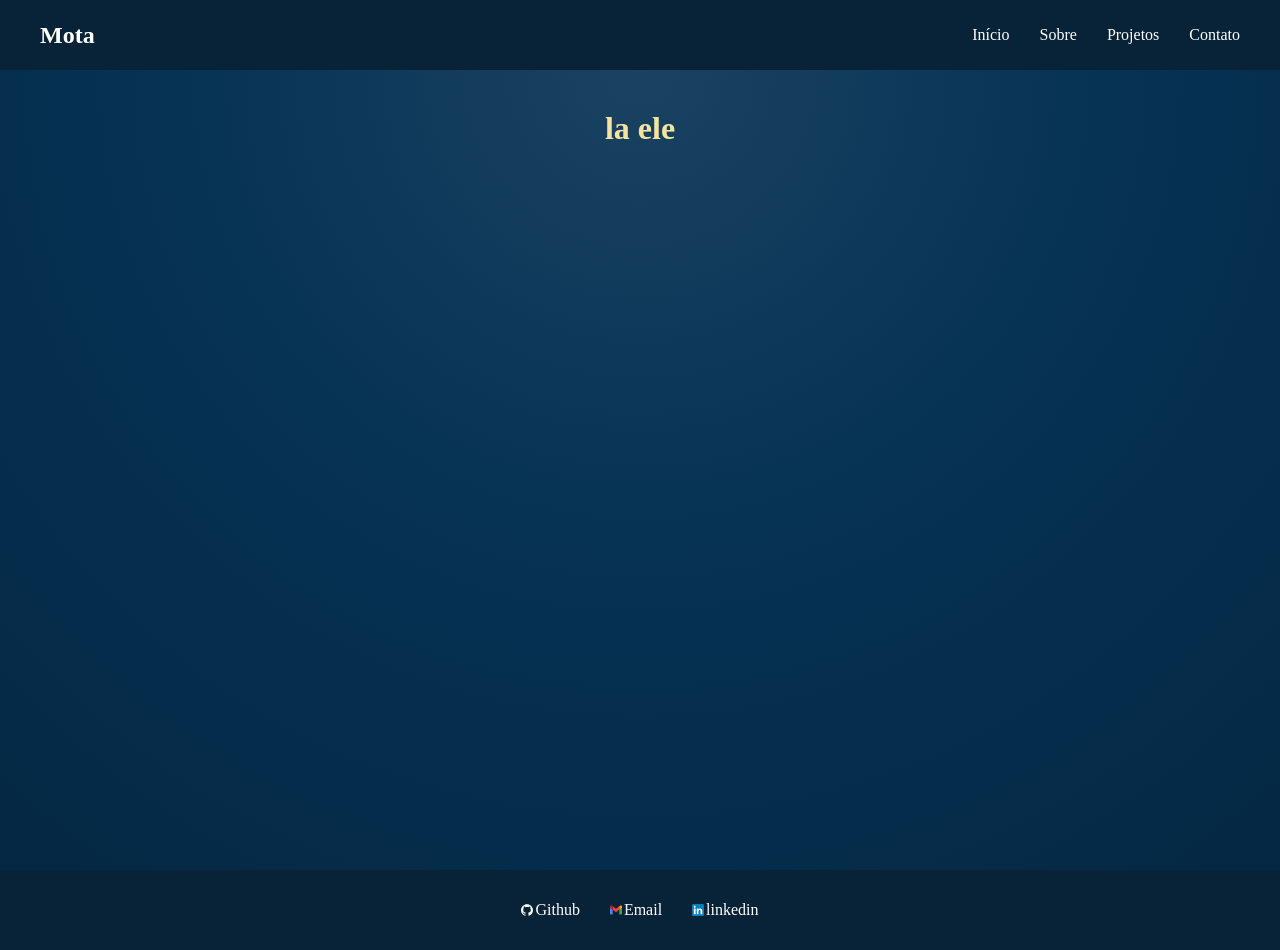
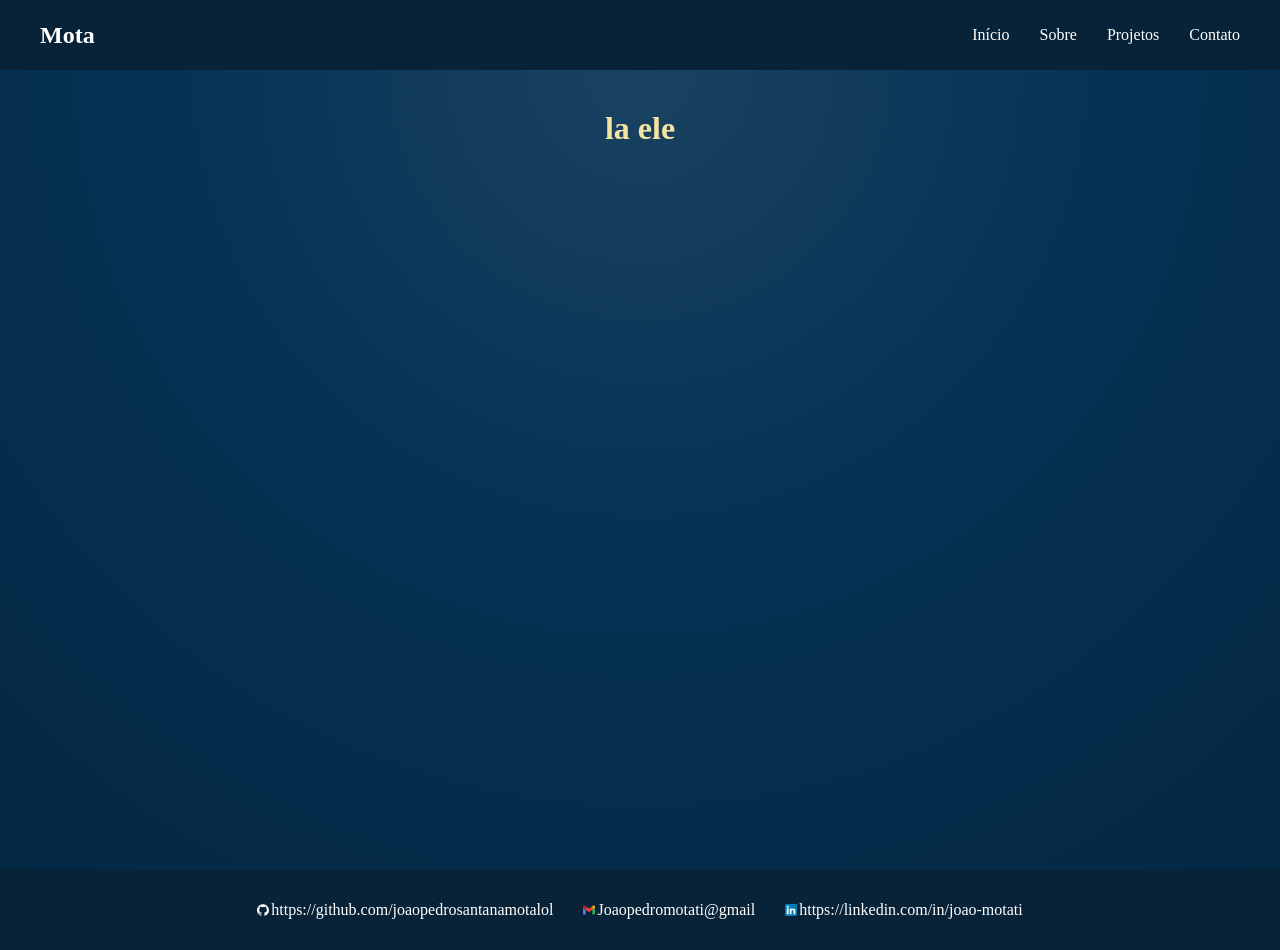
Before and after one commit to joaopedrosantanamotalol/portifolio-mota, a React (Vite) app: page /sobre-mim in a window 1280 px wide. Built offline with nearby package versions, Linux system fonts and the light colour scheme.

Commit message:
add: added my social media

```diff
--- a/src/components/footer/footer.tsx
+++ b/src/components/footer/footer.tsx
@@ -14,19 +14,19 @@ export default function footer(){
         <LinhaeImagem
         imagem={Github}
         alt='imagem github'
-        texto='Github'
+        texto='https://github.com/joaopedrosantanamotalol'
         />
 
          <LinhaeImagem
         imagem={Email}
         alt='imagem email'
-        texto='Email'
+        texto='Joaopedromotati@gmail'
         />
 
          <LinhaeImagem
         imagem={linkedin}
         alt='imagem linkedin'
-        texto='linkedin'
+        texto='https://linkedin.com/in/joao-motati'
         />
 
         </div>
```
